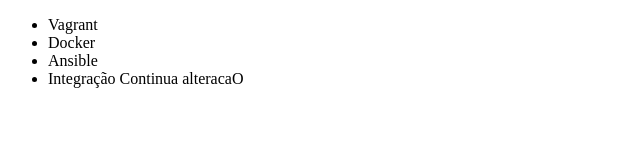
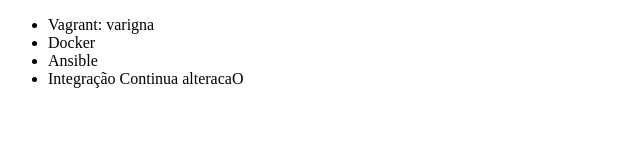
Before and after one commit to fabiolmv/projetoGit, a plain HTML site: page index.html in a window 1280 px wide. Shown: the full height of the page, 0-640 px from the left. Drawn offline with Linux system fonts and the light colour scheme.

Commit message:
alteracao curso Vagrant

```diff
--- a/index.html
+++ b/index.html
@@ -6,7 +6,7 @@
 </head>
 <body>
     <ul>
-        <li>Vagrant</li>
+        <li>Vagrant: varigna</li>
         <li>Docker</li>
         <li>Ansible</li>
         <li>Integração Continua alteracaO</li>
```
